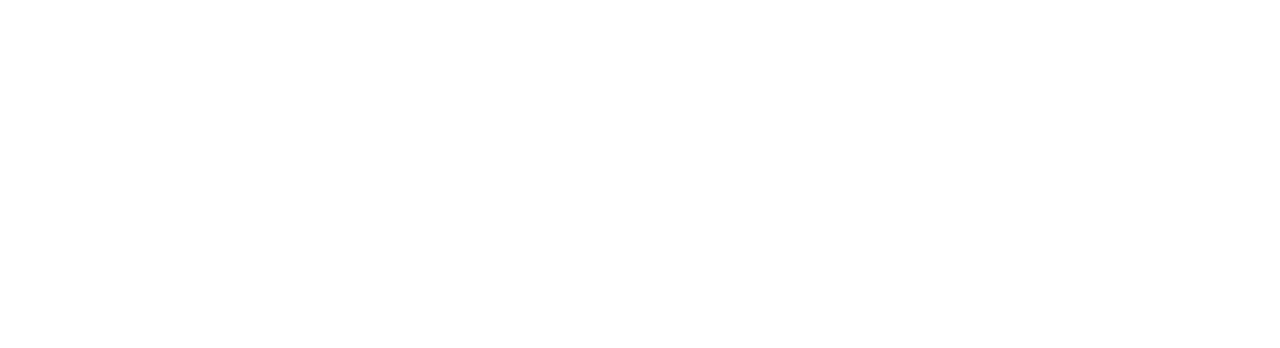
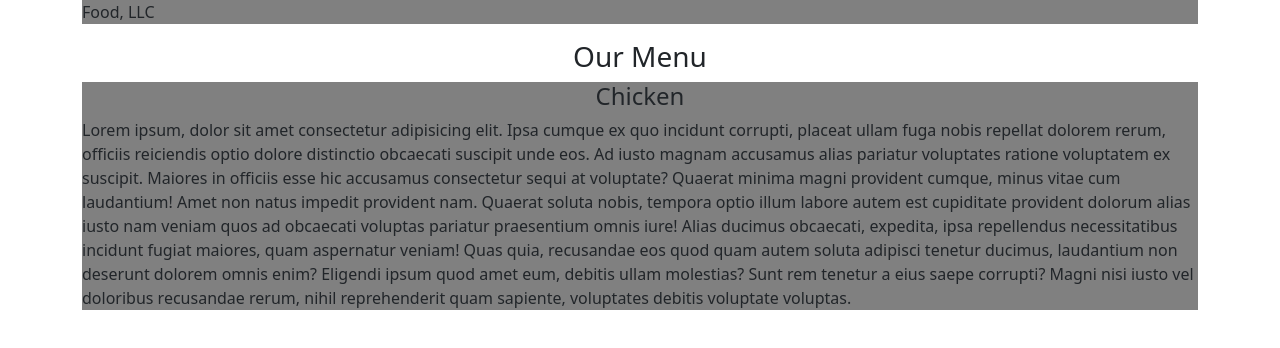
Before and after one commit to Mikeoduoli/html-css-js_JohnHopkins, a plain HTML site: page module3-solution/index.html in a window 1280 px wide. Drawn offline with nearby package versions, Linux system fonts and the light colour scheme.

Commit message:
Styling Module 3

```diff
--- a/module3-solution/css/styles.css
+++ b/module3-solution/css/styles.css
@@ -1,9 +1,17 @@
 * {
     box-sizing: border-box;
-    padding: 0;
-    position: relative;
+    /* padding: 0; */
+    /* position: relative; */
 }
 
-h3 {
+h3, h4 {
     text-align: center;
 }
+
+.nav-bar {
+    background-color: #808080;
+}
+
+.menu-body {
+    background-color: #808080;
+}
--- a/module3-solution/index.html
+++ b/module3-solution/index.html
@@ -3,12 +3,33 @@
 <head>
     <meta charset="UTF-8">
     <meta name="viewport" content="width=device-width, initial-scale=1.0">
+    <link rel="stylesheet" href="css/styles.css">
     <link href="https://cdn.jsdelivr.net/npm/bootstrap@5.3.2/dist/css/bootstrap.min.css" rel="stylesheet" integrity="sha384-T3c6CoIi6uLrA9TneNEoa7RxnatzjcDSCmG1MXxSR1GAsXEV/Dwwykc2MPK8M2HN" crossorigin="anonymous">
     <title>Module 3</title>
 </head>
 <body>
     <div class="container">
+        <div class="nav-bar">
+            <div class="logo">Food, LLC</div>
+            <ul>
 
+            </ul>
+
+        </div>
+
+        <h3>Our Menu</h3>
+        <div class="menu-body">
+
+
+            <h4>Chicken</h4>
+            <p class="col-md-12 col-sm-12 col-xs-4">
+                Lorem ipsum, dolor sit amet consectetur adipisicing elit. Ipsa cumque ex quo incidunt corrupti, placeat ullam fuga nobis repellat dolorem rerum, officiis reiciendis optio dolore distinctio obcaecati suscipit unde eos.
+                Ad iusto magnam accusamus alias pariatur voluptates ratione voluptatem ex suscipit. Maiores in officiis esse hic accusamus consectetur sequi at voluptate? Quaerat minima magni provident cumque, minus vitae cum laudantium!
+                Amet non natus impedit provident nam. Quaerat soluta nobis, tempora optio illum labore autem est cupiditate provident dolorum alias iusto nam veniam quos ad obcaecati voluptas pariatur praesentium omnis iure!
+                Alias ducimus obcaecati, expedita, ipsa repellendus necessitatibus incidunt fugiat maiores, quam aspernatur veniam! Quas quia, recusandae eos quod quam autem soluta adipisci tenetur ducimus, laudantium non deserunt dolorem omnis enim?
+                Eligendi ipsum quod amet eum, debitis ullam molestias? Sunt rem tenetur a eius saepe corrupti? Magni nisi iusto vel doloribus recusandae rerum, nihil reprehenderit quam sapiente, voluptates debitis voluptate voluptas.
+            </p>
+        </div>
 
     </div>
 
```
